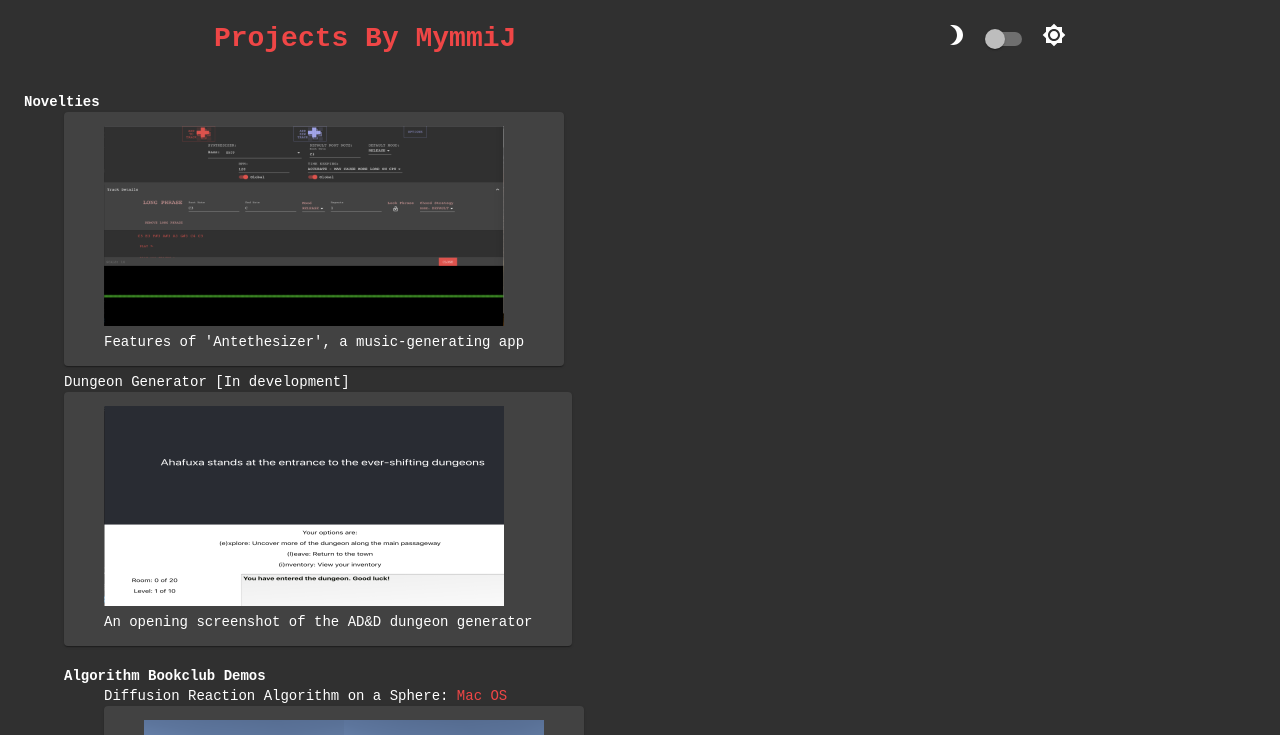
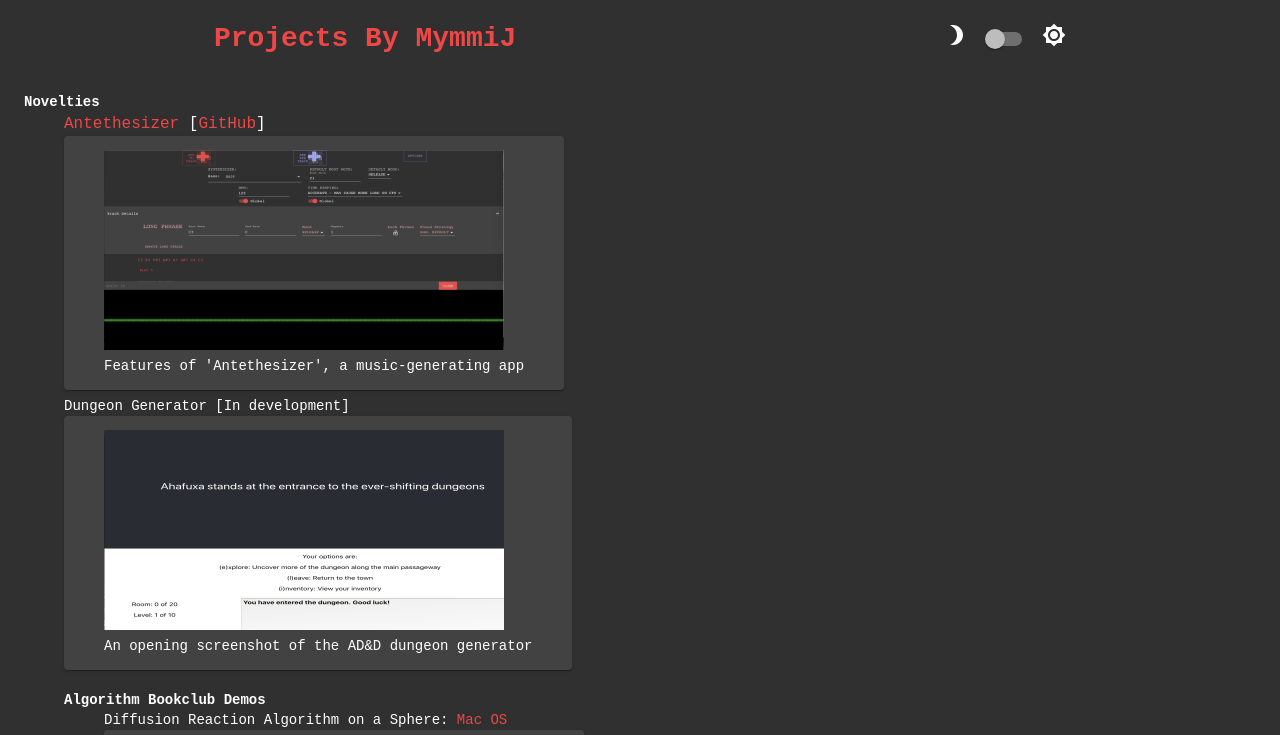
Before and after one commit to MymmiJ/personal-site, a React app: page / in a window 1280 px wide. Shown: the top 735 px of the page. Built offline with nearby package versions, Linux system fonts and the light colour scheme.

Commit message:
Fix error

```diff
--- a/src/Home/index.js
+++ b/src/Home/index.js
@@ -1,4 +1,4 @@
-import { Box, Container, Card } from '@material-ui/core';
+import { Box, Container, Card, Typography } from '@material-ui/core';
 import Link from '@material-ui/core/Link';
 import DefinitionList from '../Lists/DefinitionList';
 import ReactionDiffusion from './Images/reaction-diffusion.png';
@@ -9,7 +9,7 @@ import Antethesizer from './Images/antethesizer.png';
 const Home = () => {
     return <Container>
         <DefinitionList header="Novelties" entries={[
-            <Link href="https://naughty-noyce-595824.netlify.app/">Antethesizer</Link> [<Link href="https://github.com/MymmiJ/antethesizer">GitHub</Link>],
+            <Typography><Link href="https://naughty-noyce-595824.netlify.app/">Antethesizer</Link> [<Link href="https://github.com/MymmiJ/antethesizer">GitHub</Link>]</Typography>,
             <Box display="inline-block">
               <Card maxWidth="480px" width="480px">
                 <figure>
```
